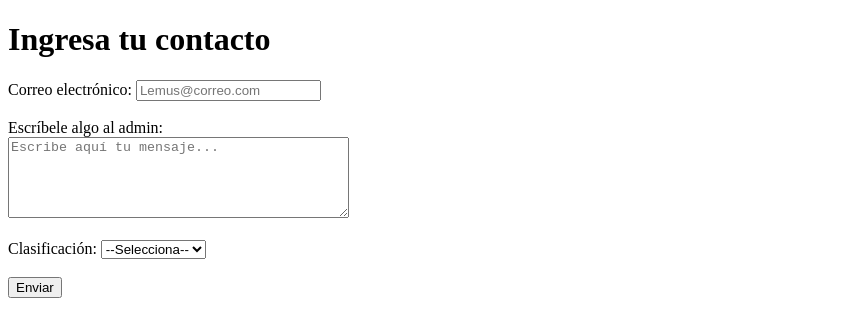
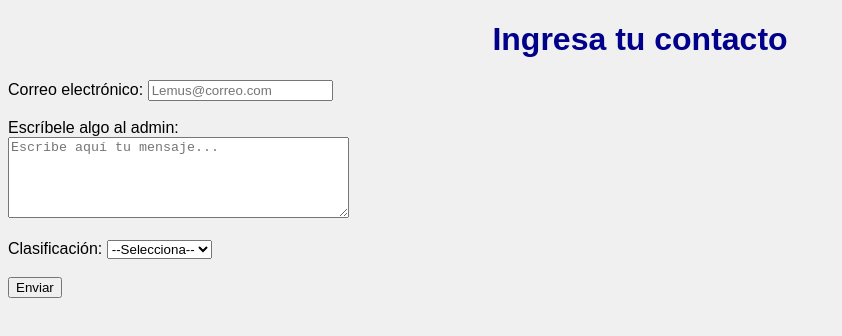
Before and after one commit to ChrisLag2005/Practica-1, a plain HTML site: page Contacto.html in a window 1280 px wide. Shown: the whole page, without its empty margins (0-842 px from the left). Drawn offline with Linux system fonts and the light colour scheme.

Commit message:
Incorporacion de css

```diff
--- a/Contacto.html
+++ b/Contacto.html
@@ -3,6 +3,7 @@
 <head>
     <meta charset="UTF-8">
     <title>Formulario de Email</title>
+    <link rel="stylesheet" href="estilos.css">
 </head>
 <body>
     <h1>Ingresa tu contacto</h1>
--- /dev/null
+++ b/estilos.css
@@ -0,0 +1,14 @@
+body {
+    background-color: #f0f0f0;
+    font-family: Arial, sans-serif;
+}
+
+h1 {
+    color: darkblue;
+    text-align: center;
+}
+
+p {
+    font-size: 16px;
+    color: #333;
+}
```
Also changed, not shown: Index.html (+1 -1 lines).
